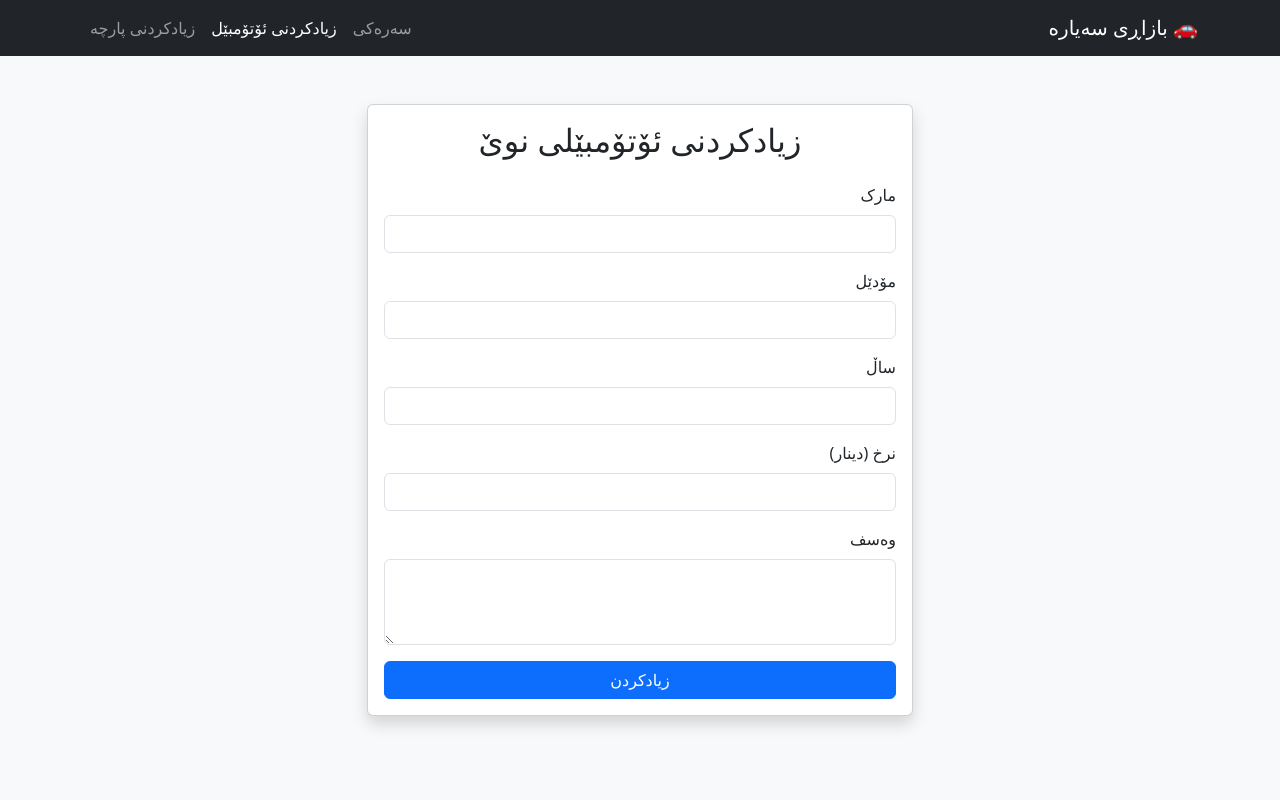
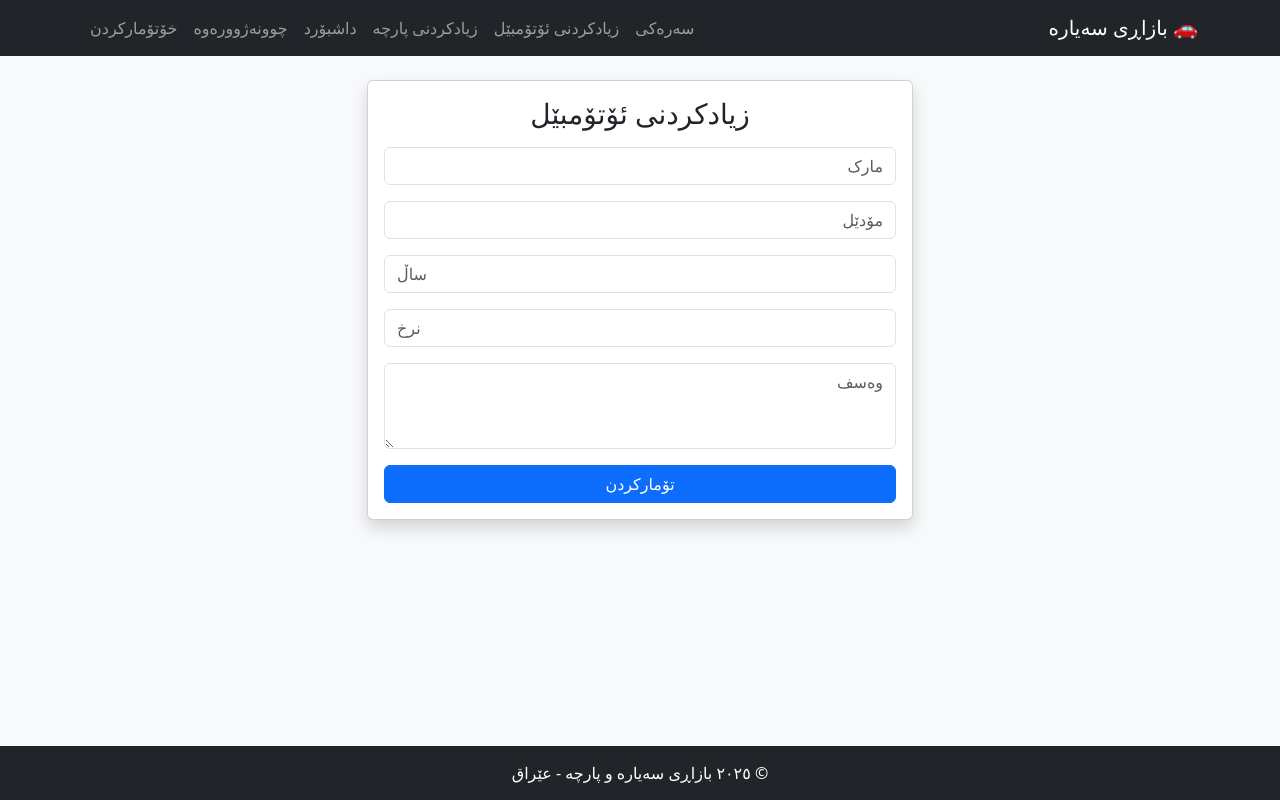
Before and after one commit to muhammadt90900-ux/Cars, a Flask app: template templates/add_vehicle.html in a window 1280 px wide. Run offline with Flask 3, Linux system fonts and the light colour scheme; the template is opened without the code that fills it, so the values that code supplies are empty; some libraries are stand-ins or nearby versions.

Commit message:
Convert add_vehicle.html to Django template
Refactored the add vehicle form to use Django templating.

```diff
--- a/templates/add_vehicle.html
+++ b/templates/add_vehicle.html
@@ -1,69 +1,15 @@
-<!DOCTYPE html>
-<html lang="ku" dir="rtl">
-<head>
-    <meta charset="UTF-8">
-    <meta name="viewport" content="width=device-width, initial-scale=1.0">
-    <title>زیادکردنی ئۆتۆمبێل - بازاڕی سەیارە</title>
-    <link href="https://cdn.jsdelivr.net/npm/bootstrap@5.3.0/dist/css/bootstrap.rtl.min.css" rel="stylesheet">
-    <style>
-        body { background-color: #f8f9fa; }
-    </style>
-</head>
-<body>
-
-    <!-- ناڤبار -->
-    <nav class="navbar navbar-expand-lg navbar-dark bg-dark">
-        <div class="container">
-            <a class="navbar-brand" href="/">🚗 بازاڕی سەیارە</a>
-            <button class="navbar-toggler" type="button" data-bs-toggle="collapse" data-bs-target="#navbarNav">
-                <span class="navbar-toggler-icon"></span>
-            </button>
-            <div class="collapse navbar-collapse" id="navbarNav">
-                <ul class="navbar-nav ms-auto">
-                    <li class="nav-item"><a class="nav-link" href="/">سەرەکی</a></li>
-                    <li class="nav-item"><a class="nav-link active" href="/add_vehicle">زیادکردنی ئۆتۆمبێل</a></li>
-                    <li class="nav-item"><a class="nav-link" href="/add_part">زیادکردنی پارچە</a></li>
-                </ul>
-            </div>
-        </div>
-    </nav>
-
-    <!-- فۆڕم -->
-    <div class="container mt-5">
-        <div class="row justify-content-center">
-            <div class="col-md-6">
-                <div class="card shadow">
-                    <div class="card-body">
-                        <h2 class="card-title text-center mb-4">زیادکردنی ئۆتۆمبێلی نوێ</h2>
-                        <form method="POST" action="/add_vehicle">
-                            <div class="mb-3">
-                                <label for="brand" class="form-label">مارک</label>
-                                <input type="text" class="form-control" id="brand" name="brand" required>
-                            </div>
-                            <div class="mb-3">
-                                <label for="model" class="form-label">مۆدێل</label>
-                                <input type="text" class="form-control" id="model" name="model" required>
-                            </div>
-                            <div class="mb-3">
-                                <label for="year" class="form-label">ساڵ</label>
-                                <input type="number" class="form-control" id="year" name="year" required>
-                            </div>
-                            <div class="mb-3">
-                                <label for="price" class="form-label">نرخ (دینار)</label>
-                                <input type="number" step="0.01" class="form-control" id="price" name="price" required>
-                            </div>
-                            <div class="mb-3">
-                                <label for="description" class="form-label">وەسف</label>
-                                <textarea class="form-control" id="description" name="description" rows="3"></textarea>
-                            </div>
-                            <button type="submit" class="btn btn-primary w-100">زیادکردن</button>
-                        </form>
-                    </div>
-                </div>
-            </div>
-        </div>
-    </div>
-
-    <script src="https://cdn.jsdelivr.net/npm/bootstrap@5.3.0/dist/js/bootstrap.bundle.min.js"></script>
-</body>
-</html>
+{% extends "base.html" %}
+{% block title %}زیادکردنی ئۆتۆمبێل{% endblock %}
+{% block content %}
+<div class="row justify-content-center"><div class="col-md-6"><div class="card shadow"><div class="card-body">
+<h3 class="text-center mb-3">زیادکردنی ئۆتۆمبێل</h3>
+<form method="POST">
+    <div class="mb-3"><input name="brand" class="form-control" placeholder="مارک" required></div>
+    <div class="mb-3"><input name="model" class="form-control" placeholder="مۆدێل" required></div>
+    <div class="mb-3"><input type="number" name="year" class="form-control" placeholder="ساڵ" required></div>
+    <div class="mb-3"><input type="number" step="0.01" name="price" class="form-control" placeholder="نرخ" required></div>
+    <div class="mb-3"><textarea name="description" class="form-control" rows="3" placeholder="وەسف"></textarea></div>
+    <button type="submit" class="btn btn-primary w-100">تۆمارکردن</button>
+</form>
+</div></div></div></div>
+{% endblock %}
```
